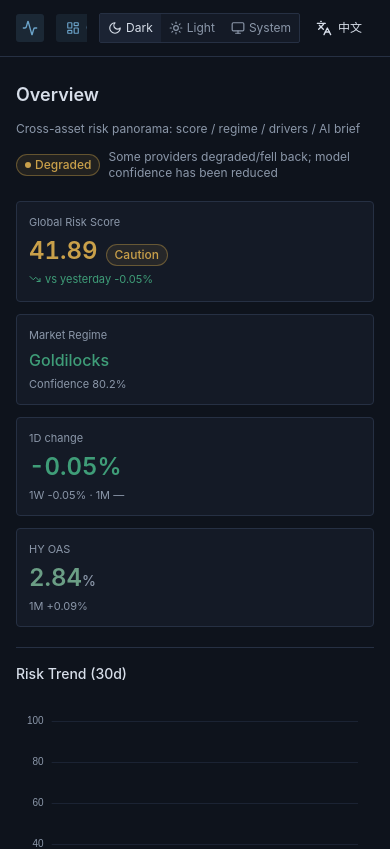
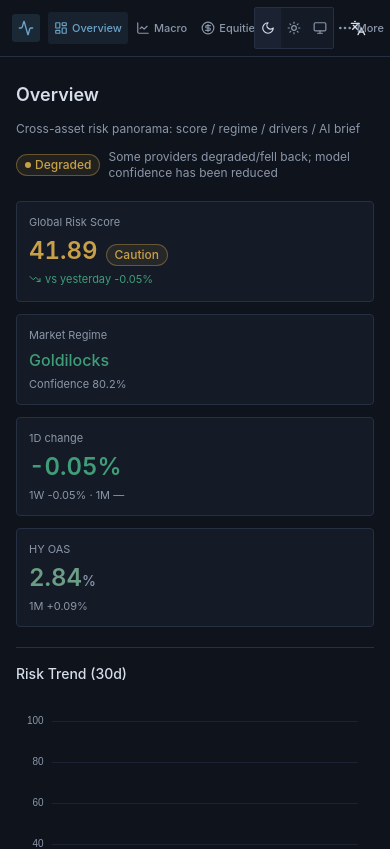
Before and after one commit to kaiqiangh/market-risk-dashboard, a React (Vite) app: page /#/en/overview in a window 390 px wide. Shown: the top 849 px of the page. Built offline with nearby package versions, Linux system fonts and the light colour scheme.

Commit message:
feat(ui): streamline mobile navigation

```diff
--- a/src/components/layout/LanguageSwitch.tsx
+++ b/src/components/layout/LanguageSwitch.tsx
@@ -19,10 +19,10 @@ export function LanguageSwitch() {
       onClick={toggleLocale}
       aria-label={t("lang.switch")}
       data-testid="lang-switch"
-      className="gap-1.5"
+      className="h-10 w-10 px-0 sm:h-8 sm:w-auto sm:px-3"
     >
       <Languages className="h-4 w-4" aria-hidden />
-      <span>{next}</span>
+      <span className="hidden sm:inline">{next}</span>
     </Button>
   );
 }
--- a/src/components/layout/Navbar.tsx
+++ b/src/components/layout/Navbar.tsx
@@ -1,14 +1,24 @@
 import { Link, NavLink, useParams } from "react-router-dom";
 import { useTranslation } from "react-i18next";
 import type { ComponentType } from "react";
-import { LayoutDashboard, LineChart, Newspaper, BarChart3, CalendarDays, FlaskConical, Activity, CircleDollarSign } from "lucide-react";
+import {
+  Activity,
+  BarChart3,
+  CalendarDays,
+  CircleDollarSign,
+  FlaskConical,
+  LayoutDashboard,
+  LineChart,
+  MoreHorizontal,
+  Newspaper,
+} from "lucide-react";
 import { PAGE_KEYS, type PageKey } from "@/router";
 import { cn } from "@/lib/utils";
 import { LanguageSwitch } from "./LanguageSwitch";
 import { ThemeToggle } from "./ThemeToggle";
 
 /**
- * Navbar: top navigation (architecture §1.9 language-segment driven; horizontal scroll on mobile).
+ * Navbar: top navigation (architecture §1.9 language-segment driven).
  */
 
 const PAGE_ICONS: Record<PageKey, ComponentType<{ className?: string }>> = {
@@ -26,10 +36,11 @@ export function Navbar() {
   const { t } = useTranslation("common");
   const { lang } = useParams<{ lang?: string }>();
   const segment = lang === "en" ? "en" : "zh";
+  const directPages = new Set<PageKey>(["overview", "macro", "equities", "news"]);
 
   return (
     <header className="sticky top-0 z-40 border-b border-hairline bg-background">
-      <div className="mx-auto flex h-14 max-w-[1440px] items-center gap-3 px-4">
+      <div className="mx-auto flex h-14 max-w-[1440px] items-center gap-2 px-3 sm:gap-3 sm:px-4">
         <Link to={`/${segment}/overview`} className="flex shrink-0 items-center gap-2" data-testid="brand">
           <span className="flex h-7 w-7 items-center justify-center rounded-md bg-primary/15 text-primary" aria-hidden>
             <Activity className="h-4 w-4" />
@@ -37,14 +48,15 @@ export function Navbar() {
           <span className="hidden text-sm font-semibold sm:inline">{t("app.nameShort")}</span>
         </Link>
 
-        <nav className="flex min-w-0 flex-1 items-center gap-1 overflow-x-auto" aria-label={t("nav.aria")}>
+        <nav className="flex min-w-0 flex-1 items-center gap-0.5 sm:gap-1" aria-label={t("nav.aria")}>
           {PAGE_KEYS.map((page) => (
             <NavLink
               key={page}
               to={`/${segment}/${page}`}
               className={({ isActive }) =>
                 cn(
-                  "flex shrink-0 items-center gap-1.5 rounded-md px-2.5 py-1.5 text-xs font-medium transition-colors",
+                  "flex shrink-0 items-center gap-1 rounded-md px-1.5 py-2 text-[11px] font-medium transition-colors sm:gap-1.5 sm:px-2.5 sm:py-1.5 sm:text-xs",
+                  !directPages.has(page) && "hidden sm:flex",
                   isActive
                     ? "bg-primary/10 text-primary"
                     : "text-muted-foreground hover:bg-accent hover:text-foreground",
@@ -58,6 +70,32 @@ export function Navbar() {
               <span>{t(`nav.${page}`)}</span>
             </NavLink>
           ))}
+          <details className="relative sm:hidden">
+            <summary className="flex min-h-10 cursor-pointer list-none items-center gap-1 rounded-md px-1.5 py-2 text-[11px] font-medium text-muted-foreground hover:bg-accent hover:text-foreground [&::-webkit-details-marker]:hidden">
+              <MoreHorizontal className="h-4 w-4" aria-hidden />
+              <span>{t("nav.more")}</span>
+            </summary>
+            <div className="absolute left-0 top-full z-50 mt-1 min-w-40 rounded-md border border-border bg-popover p-1 shadow-lg">
+              {PAGE_KEYS.filter((page) => !directPages.has(page)).map((page) => {
+                const Icon = PAGE_ICONS[page];
+                return (
+                  <NavLink
+                    key={page}
+                    to={`/${segment}/${page}`}
+                    className={({ isActive }) =>
+                      cn(
+                        "flex min-h-10 items-center gap-2 rounded px-2 py-2 text-xs font-medium",
+                        isActive ? "bg-primary/10 text-primary" : "text-muted-foreground hover:bg-accent hover:text-foreground",
+                      )
+                    }
+                  >
+                    <Icon className="h-3.5 w-3.5" aria-hidden />
+                    <span>{t(`nav.${page}`)}</span>
+                  </NavLink>
+                );
+              })}
+            </div>
+          </details>
         </nav>
 
         <div className="flex shrink-0 items-center gap-1">
--- a/src/components/layout/ThemeToggle.tsx
+++ b/src/components/layout/ThemeToggle.tsx
@@ -36,7 +36,7 @@ export function ThemeToggle() {
             title={t(key)}
             onClick={() => setPreference(value)}
             className={cn(
-              "inline-flex h-7 items-center gap-1 px-2 text-xs transition-colors duration-150",
+              "inline-flex min-h-10 items-center gap-1 px-1.5 text-xs transition-colors duration-150 sm:h-7 sm:min-h-0 sm:px-2",
               active
                 ? "bg-surface-2 text-foreground"
                 : "text-muted-foreground hover:text-foreground",
@@ -44,7 +44,7 @@ export function ThemeToggle() {
             data-testid={`theme-option-${value}`}
           >
             <Icon className="h-3.5 w-3.5" aria-hidden />
-            <span>{t(key)}</span>
+            <span className="hidden sm:inline">{t(key)}</span>
           </button>
         );
       })}
--- a/src/hooks/useLocale.ts
+++ b/src/hooks/useLocale.ts
@@ -66,10 +66,11 @@ export function LocaleSync(): null {
 
   useEffect(() => {
     const target = localeFromHash(window.location.hash);
+    const resolved: SupportedLocale = target ?? (lang === "zh" ? "zh-CN" : "en");
+    document.documentElement.lang = resolved === "zh-CN" ? "zh-CN" : "en";
     if (target && i18n.language !== target) {
       void i18n.changeLanguage(target);
     } else if (!target) {
-      const resolved: SupportedLocale = lang === "zh" ? "zh-CN" : "en";
       if (i18n.language !== resolved) void i18n.changeLanguage(resolved);
     }
     setTick((n) => n + 1);
--- a/src/hooks/useTheme.ts
+++ b/src/hooks/useTheme.ts
@@ -19,7 +19,12 @@ export type Theme = ResolvedTheme;
 
 function readStoredPreference(): ThemePreference {
   if (typeof window === "undefined") return "dark";
-  const stored = window.localStorage.getItem(THEME_STORAGE_KEY);
+  let stored: string | null = null;
+  try {
+    stored = window.localStorage?.getItem(THEME_STORAGE_KEY) ?? null;
+  } catch {
+    // Some test/private-browser environments expose localStorage without storage access.
+  }
   // Legacy binary values migrate directly; anything unrecognized means dark (ADR-0001)
   if (stored === "light" || stored === "dark" || stored === "system") return stored;
   return "dark";
--- a/src/i18n/index.ts
+++ b/src/i18n/index.ts
@@ -51,7 +51,12 @@ export function detectInitialLocale(): SupportedLocale {
   const fromHash = localeFromHash(window.location.hash);
   if (fromHash) return fromHash;
 
-  const stored = window.localStorage.getItem(LOCALE_STORAGE_KEY);
+  let stored: string | null = null;
+  try {
+    stored = window.localStorage?.getItem(LOCALE_STORAGE_KEY) ?? null;
+  } catch {
+    // Some test/private-browser environments expose localStorage without storage access.
+  }
   if (stored && (SUPPORTED_LOCALES as readonly string[]).includes(stored)) {
     return stored as SupportedLocale;
   }
--- a/src/i18n/locales/en/common.json
+++ b/src/i18n/locales/en/common.json
@@ -13,7 +13,8 @@
     "news": "News",
     "calendar": "Calendar",
     "risklab": "Risk Lab",
-    "status": "Status"
+    "status": "Status",
+    "more": "More"
   },
   "status": {
     "fresh": "Fresh",
--- a/src/i18n/locales/zh-CN/common.json
+++ b/src/i18n/locales/zh-CN/common.json
@@ -13,7 +13,8 @@
     "news": "新闻",
     "calendar": "日历",
     "risklab": "风险实验室",
-    "status": "系统状态"
+    "status": "系统状态",
+    "more": "更多"
   },
   "status": {
     "fresh": "正常",
```
Also changed, not shown: tests/setup.ts (+17 -0 lines), 1 other file (tests, documents, lock files or other folders).
